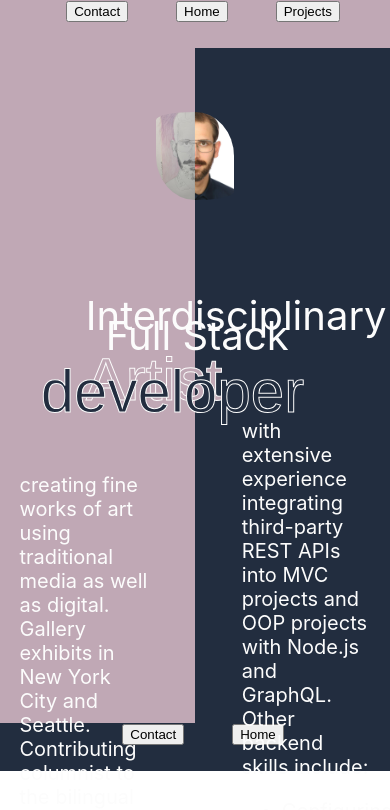
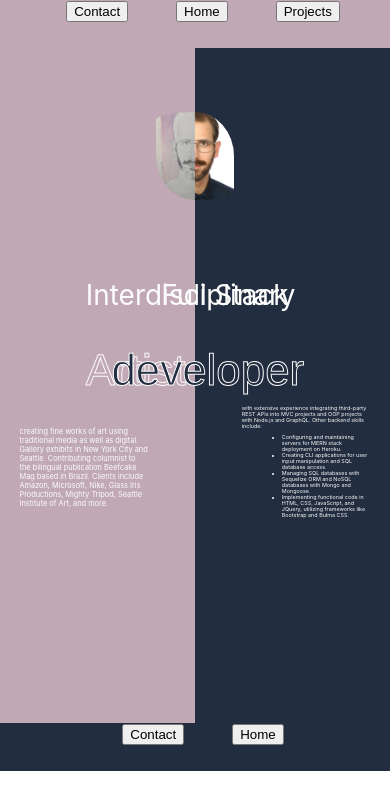
Before and after one commit to tbarns/octo-goggles, a React (Create React App) app in the folder client/: page / in a window 390 px wide. Shown: the top 810 px of the page. Built offline with nearby package versions, Linux system fonts and the light colour scheme.

Commit message:
home is got full text. might need media query

```diff
--- a/client/src/pages/Home.css
+++ b/client/src/pages/Home.css
@@ -14,7 +14,7 @@
     &::before {
         content: "Artist";
         font-family: 'Franklin Gothic Medium', 'Arial Narrow', Arial, sans-serif;
-        font-size: 60px;
+        font-size: calc(1vw + 2.5rem);
         position: absolute;
         top: 44%;
         left: 22%;
@@ -27,9 +27,9 @@
     &::after {
         content: "developer";
         font-family: 'Franklin Gothic Medium', 'Arial Narrow', Arial, sans-serif;
-        font-size: 60px;
+        font-size: calc(1vw + 2.5rem);
         position: absolute;
-        bottom: 44%;
+        top: 44%;
         right: 22%;
         color: var(--prussian-blue);
         -webkit-text-stroke: 1px var(--white);
@@ -39,43 +39,43 @@
 
 }
 
-  #devTextTitle{
-    font-size: 40px;
+#devTextTitle {
+    font-size: calc(1vw + 1.5rem);
     position: absolute;
-    top: 33%;
+    top: 30%;
     right: 26%;
     color: var(--white);
 }
 
-  #devText{
+#devText {
     color: var(--white);
-    font-size: 20px;
+    font-size: calc(1vw + .095rem);
     position: absolute;
     right: 5%;
-   top:52%;
+    top: 52%;
     width: 33%;
     text-align: left;
 }
 
-  #artistTextTitle{
-    font-size: 40px;
+#artistTextTitle {
+    font-size: calc(1vw + 1.5rem);
     position: absolute;
     top: 30%;
     left: 22%;
     color: var(--white);
 }
 
-  #artistText{
+#artistText {
     color: var(--white);
-    font-size: 20px;
+    font-size: calc(1.5vw + .095rem);
     position: absolute;
     left: 5%;
-   top:60%;
+    top: 55%;
     width: 33%;
     text-align: left;
 }
 
-  #artistBlank{
+#artistBlank {
     color: transparent;
 }
 
```
Lines whose indentation alone changed are shown as unchanged.
